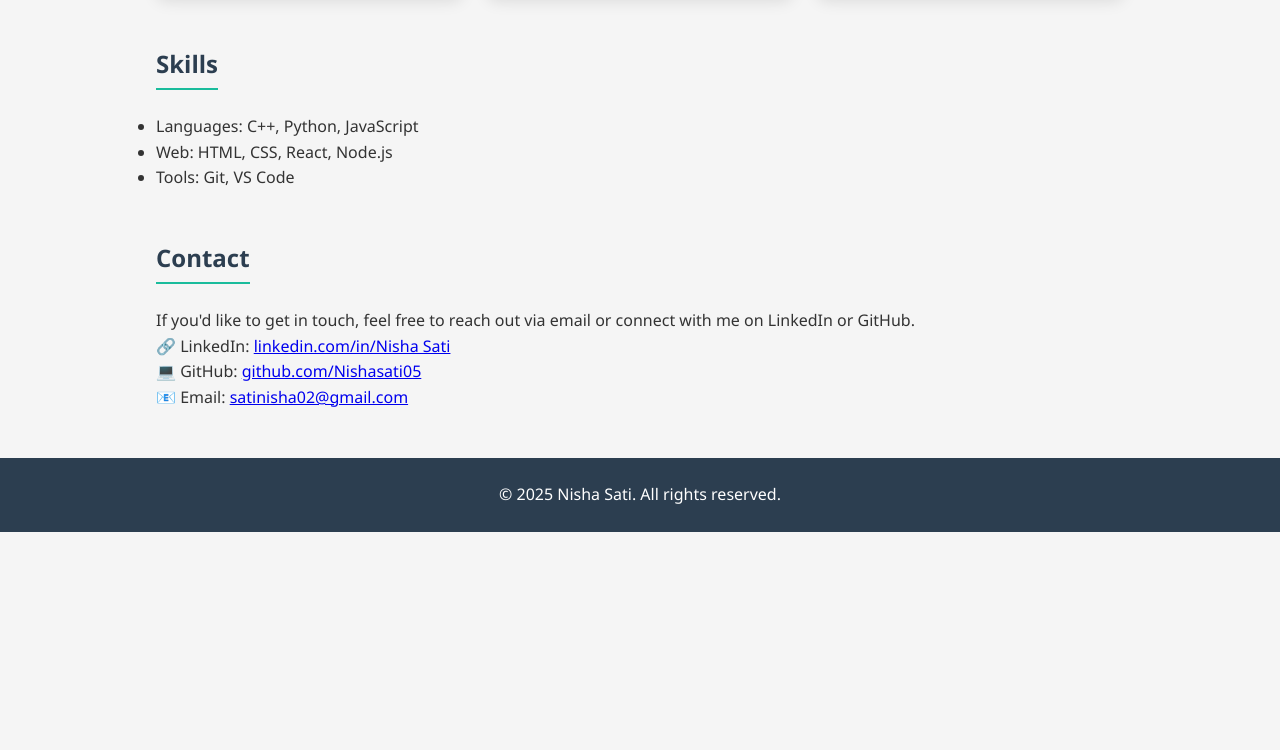
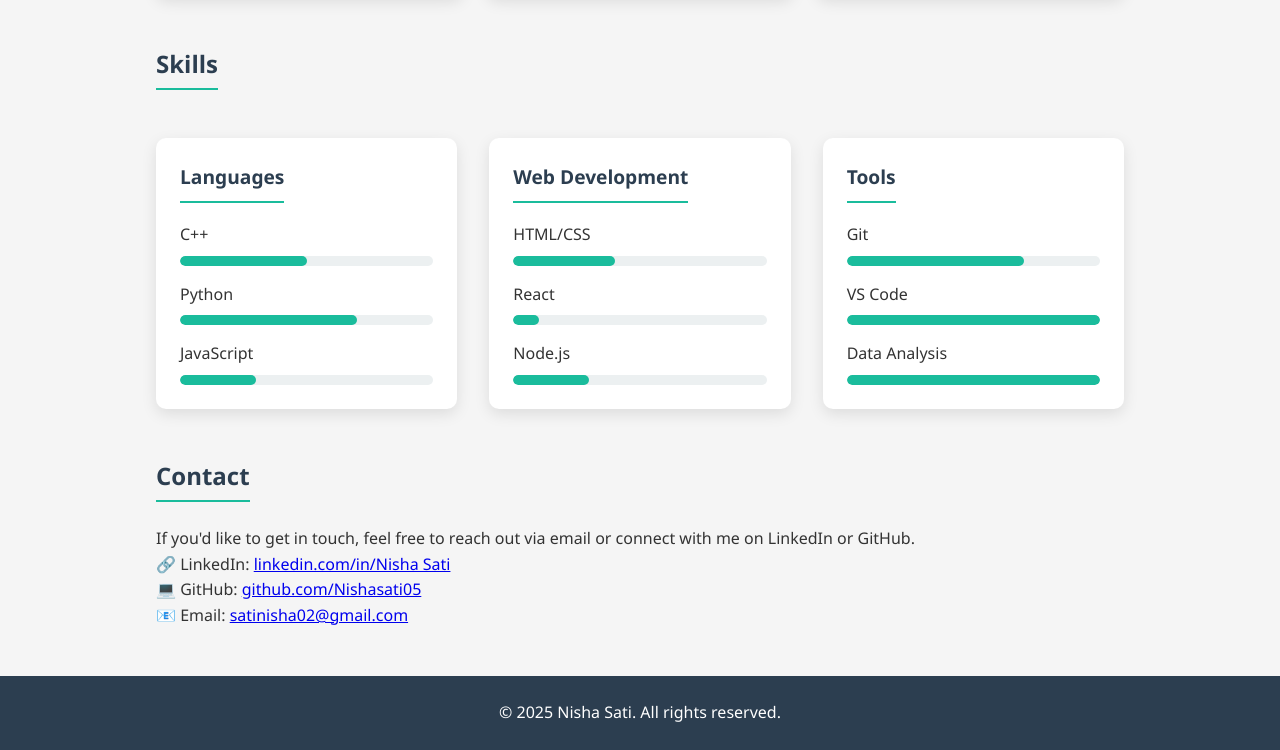
Before and after one commit to Nishasati05/Nishasati05, a plain HTML site: page index.html in a window 1280 px wide. Shown: the part 928-1678 px from the top of the page. Before the commit the page ends 1460 px from the top, so only its background shows below. Drawn offline with Linux system fonts and the light colour scheme.

Commit message:
Update index.html

```diff
--- a/index.html
+++ b/index.html
@@ -187,7 +187,83 @@
         grid-template-columns: 1fr;
       }
     }
+    .skills-container {
+  display: grid;
+  grid-template-columns: repeat(auto-fit, minmax(300px, 1fr));
+  gap: 2rem;
+  margin-top: 1.5rem;
+}
+
+.skill-category {
+  background: white;
+  padding: 1.5rem;
+  border-radius: 10px;
+  box-shadow: 0 5px 15px rgba(0, 0, 0, 0.1);
+  transition: transform 0.3s ease;
+}
+
+.skill-category:hover {
+  transform: translateY(-5px);
+}
+
+.skill-category h3 {
+  color: #2c3e50;
+  margin-bottom: 1.2rem;
+  font-size: 1.2rem;
+  border-bottom: 2px solid #1abc9c;
+  padding-bottom: 0.5rem;
+  display: inline-block;
+}
+
+.skills-list {
+  display: flex;
+  flex-direction: column;
+  gap: 1rem;
+}
+
+.skill-item {
+  display: flex;
+  flex-direction: column;
+  gap: 0.5rem;
+}
+
+.skill-name {
+  font-weight: 500;
+  color: #333;
+  transition: color 0.3s, transform 0.3s;
+}
+
+.skill-item:hover .skill-name {
+  color: #1abc9c;
+  transform: translateX(5px);
+}
+
+.skill-bar {
+  height: 10px;
+  background: #ecf0f1;
+  border-radius: 5px;
+  overflow: hidden;
+  position: relative;
+}
+
+.skill-level {
+  height: 100%;
+  background: #1abc9c;
+  border-radius: 5px;
+  transition: width 1s ease-in-out, background 0.3s;
+}
+
+.skill-item:hover .skill-level {
+  background: #16a085;
+}
+
+@media (max-width: 768px) {
+  .skills-container {
+    grid-template-columns: 1fr;
+  }
+}
   </style>
+
 </head>
 
 <body>
@@ -266,13 +342,81 @@
     </section>
 
     <section id="skills" class="section">
-      <h2>Skills</h2>
-      <ul>
-        <li>Languages: C++, Python, JavaScript</li>
-        <li>Web: HTML, CSS, React, Node.js</li>
-        <li>Tools: Git, VS Code</li>
-      </ul>
-    </section>
+  <h2>Skills</h2>
+  <div class="skills-container">
+    <div class="skill-category">
+      <h3>Languages</h3>
+      <div class="skills-list">
+        <div class="skill-item">
+          <span class="skill-name">C++</span>
+          <div class="skill-bar">
+            <div class="skill-level" style="width: 50%"></div>
+          </div>
+        </div>
+        <div class="skill-item">
+          <span class="skill-name">Python</span>
+          <div class="skill-bar">
+            <div class="skill-level" style="width: 70%"></div>
+          </div>
+        </div>
+        <div class="skill-item">
+          <span class="skill-name">JavaScript</span>
+          <div class="skill-bar">
+            <div class="skill-level" style="width: 30%"></div>
+          </div>
+        </div>
+      </div>
+    </div>
+
+    <div class="skill-category">
+      <h3>Web Development</h3>
+      <div class="skills-list">
+        <div class="skill-item">
+          <span class="skill-name">HTML/CSS</span>
+          <div class="skill-bar">
+            <div class="skill-level" style="width: 40%"></div>
+          </div>
+        </div>
+        <div class="skill-item">
+          <span class="skill-name">React</span>
+          <div class="skill-bar">
+            <div class="skill-level" style="width: 10%"></div>
+          </div>
+        </div>
+        <div class="skill-item">
+          <span class="skill-name">Node.js</span>
+          <div class="skill-bar">
+            <div class="skill-level" style="width: 30%"></div>
+          </div>
+        </div>
+      </div>
+    </div>
+
+    <div class="skill-category">
+      <h3>Tools</h3>
+      <div class="skills-list">
+        <div class="skill-item">
+          <span class="skill-name">Git</span>
+          <div class="skill-bar">
+            <div class="skill-level" style="width: 70%"></div>
+          </div>
+        </div>
+        <div class="skill-item">
+          <span class="skill-name">VS Code</span>
+          <div class="skill-bar">
+            <div class="skill-level" style="width: 100%"></div>
+          </div>
+        </div>
+        <div class="skill-item">
+          <span class="skill-name">Data Analysis</span>
+          <div class="skill-bar">
+            <div class="skill-level" style="width: 100%"></div>
+          </div>
+        </div>
+      </div>
+    </div>
+  </div>
+</section>
 
     <section id="contact" class="section">
       <h2>Contact</h2>
```
